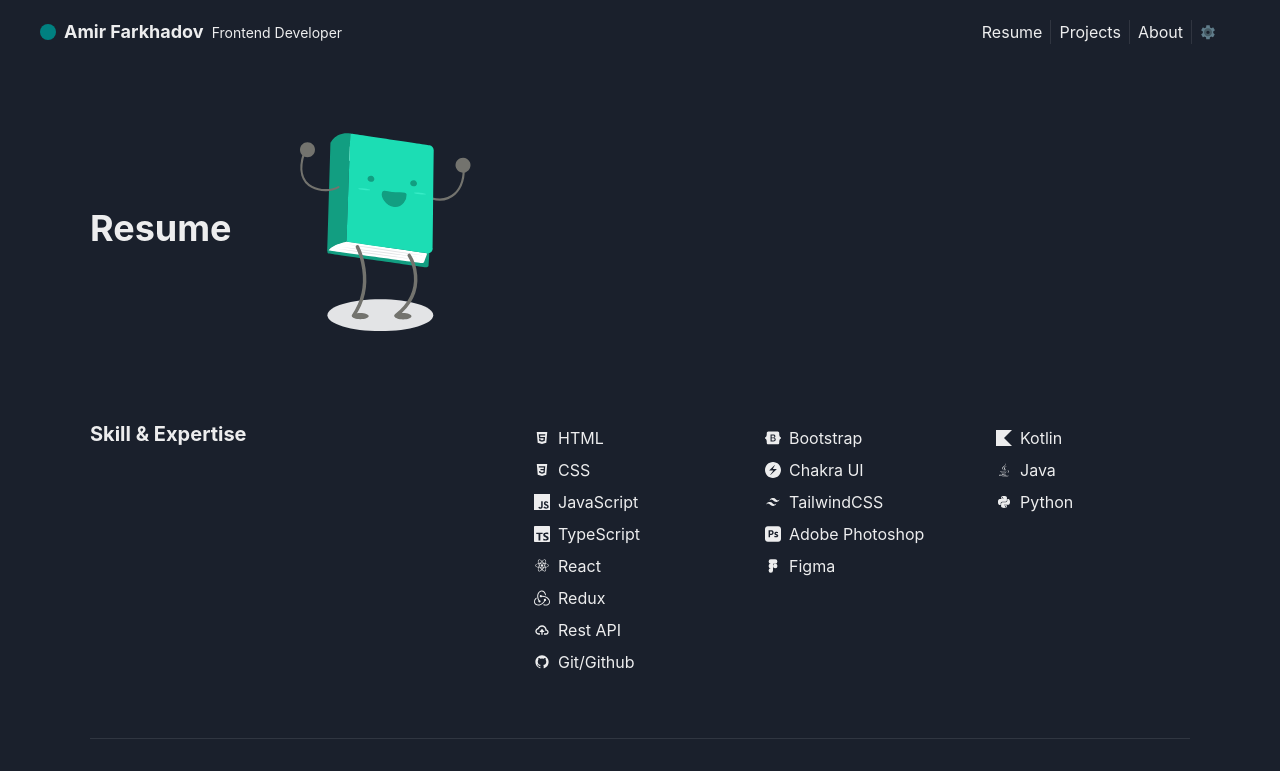
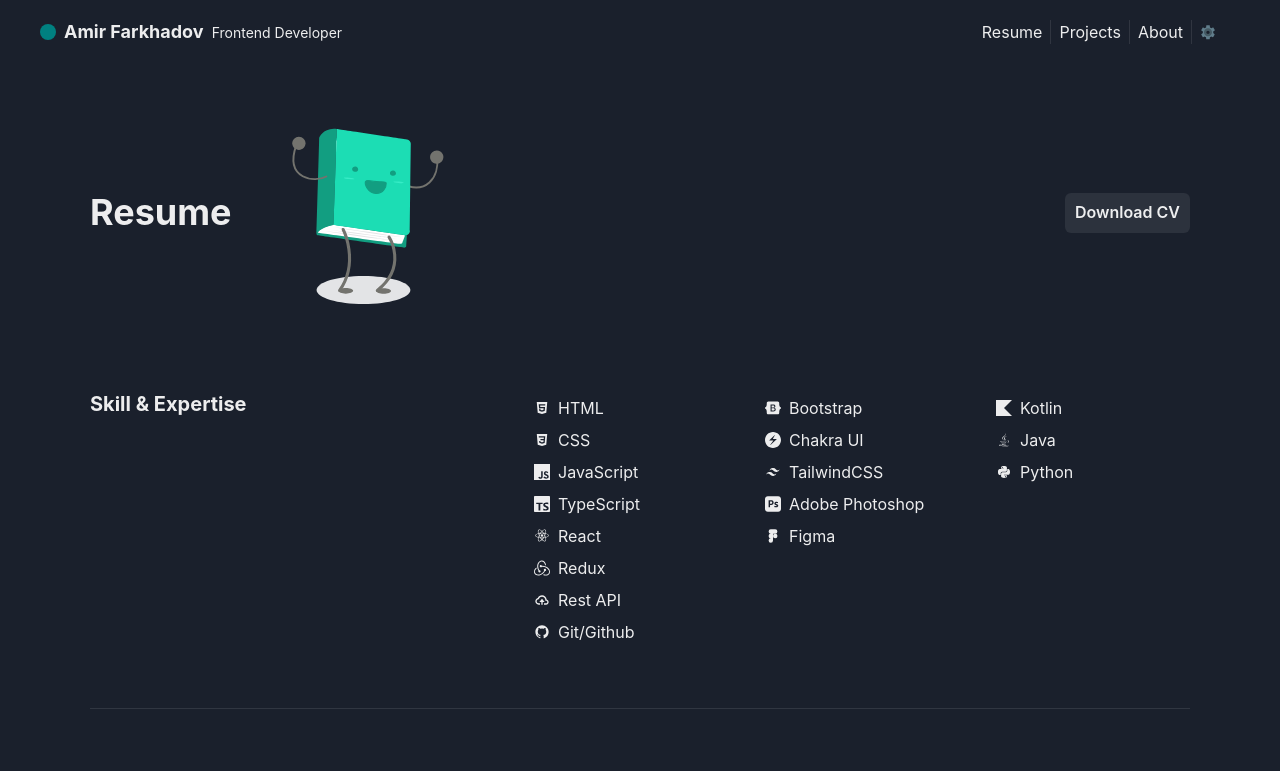
Before and after one commit to Farkhadov95/far_amir, a React (Vite) app: page /resume in a window 1280 px wide. Shown: the top 771 px of the page. Built offline with nearby package versions, Linux system fonts and the light colour scheme.

Commit message:
Added CV download button

```diff
--- a/src/pages/ResumePage.tsx
+++ b/src/pages/ResumePage.tsx
@@ -1,14 +1,16 @@
-import { Heading, Box, Divider } from "@chakra-ui/react";
+import { Heading, Box, Divider, Button, Link, Text } from "@chakra-ui/react";
 
 import ResumeSkills from "../components/Resume/ResumeSkills";
 import ResumeEducation from "../components/Resume/ResumeEducation";
 import ResumeCourses from "../components/Resume/ResumeCourses";
 import Lottie from "lottie-react";
 import book from "../assets/bookForDark.json";
+import cv from "/CV.pdf";
 
 const ResumePage = () => {
   return (
     <Box padding={{ base: "20px", md: "50px" }}>
+      <Box display="flex" justifyContent="space-between" alignItems="center">
         <Box display="flex" alignItems="center" width="100%">
           <Heading as="h1" fontSize={{ base: "3xl", md: "4xl" }}>
             Resume
@@ -16,6 +18,10 @@
           <Box width="25%">
             <Lottie animationData={book} />
           </Box>
+        </Box>
+        <Button as={Link} href={cv} download={true}>
+          <Text>Download CV</Text>
+        </Button>
       </Box>
       <ResumeSkills />
       <Divider orientation="horizontal" marginBottom={5} />
```
Also changed, not shown: 1 other file (tests, documents, lock files or other folders). Lines whose indentation alone changed are shown as unchanged.
